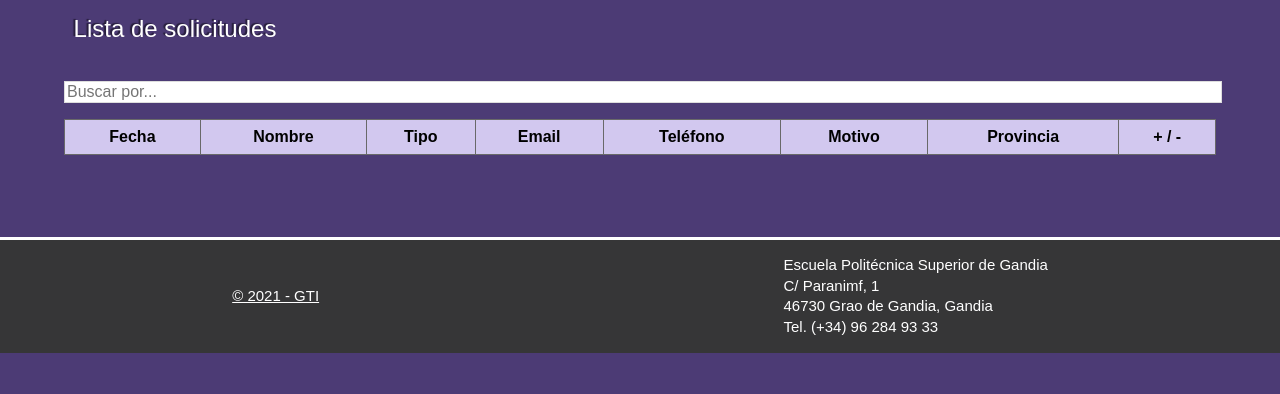
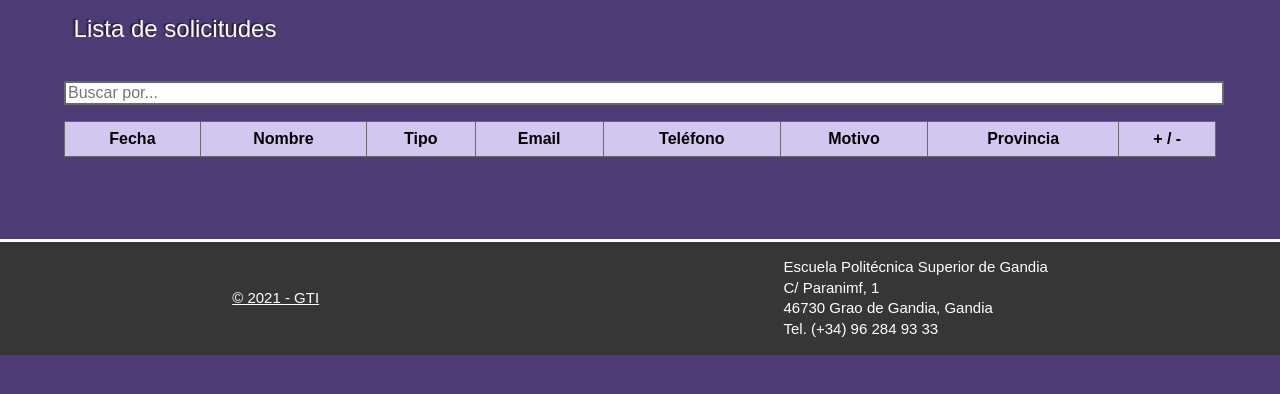
Before and after one commit to Sazzmubd/Proyecto-WEB, a PHP site: page /app/tablaSolicitudes.html in a window 1280 px wide. Shown: the part 81-475 px from the top of the page. Run offline with PHP 8.4, Linux system fonts and the light colour scheme; lists and menus that the app fills with data are empty.

Commit message:
tonterias

```diff
--- a/src/app/css/panelUsuario-style.css
+++ b/src/app/css/panelUsuario-style.css
@@ -271,8 +271,6 @@ ul li {
     border-top: 3px solid white;
     background-color: #363637;
 
-    padding: 20px 10px;
-
 }
 .letras-google{
     color: black;
--- a/src/app/css/tablasClientes-style.css
+++ b/src/app/css/tablasClientes-style.css
@@ -65,7 +65,7 @@ h2{
 #myInput {
     width: 100%;
     font-size: 16px; /* Increase font-size */
-    border: 1px solid #ddd; /* Add a grey border */
+    border: 2px solid dimgrey; /* Add a grey border */
     margin-bottom: 1rem; /* Add some space below the input */
 }
 .logo-menu-container {
```
